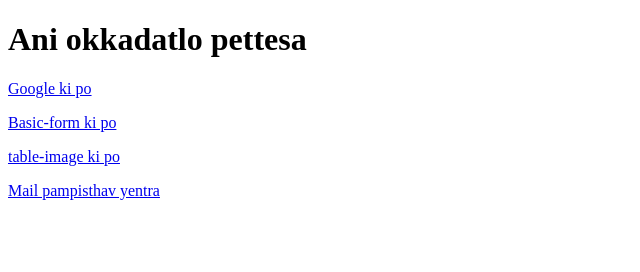
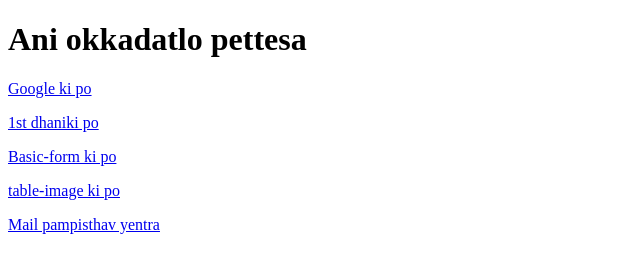
Before and after one commit to pavanadabala/nerchukuntara, a plain HTML site: page hyperlink.html in a window 1280 px wide. Shown: the whole page, without its empty margins (0-640 px from the left). Drawn offline with Linux system fonts and the light colour scheme.

Commit message:
add index

```diff
--- a/hyperlink.html
+++ b/hyperlink.html
@@ -12,6 +12,8 @@
 
     <p><a href="https://www.google.com" target="_blank">Google ki po</a></p>
 
+    <p><a href="index.html">1st dhaniki po</a></p>
+
     <p><a href="basic-form.html">Basic-form ki po</a></p>
 
     <p><a href="https://pavanadabala.github.io/nerchukuntara/table-with-image.html">table-image ki po</a></p>
```
